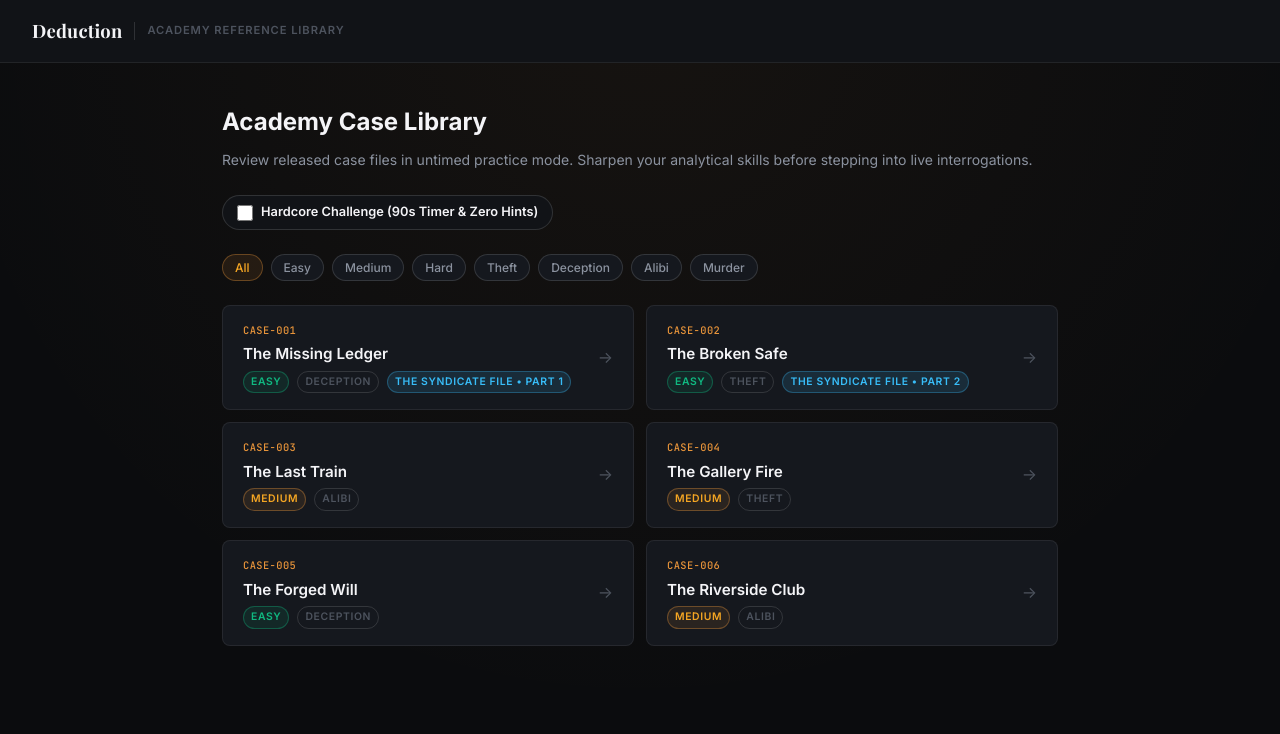
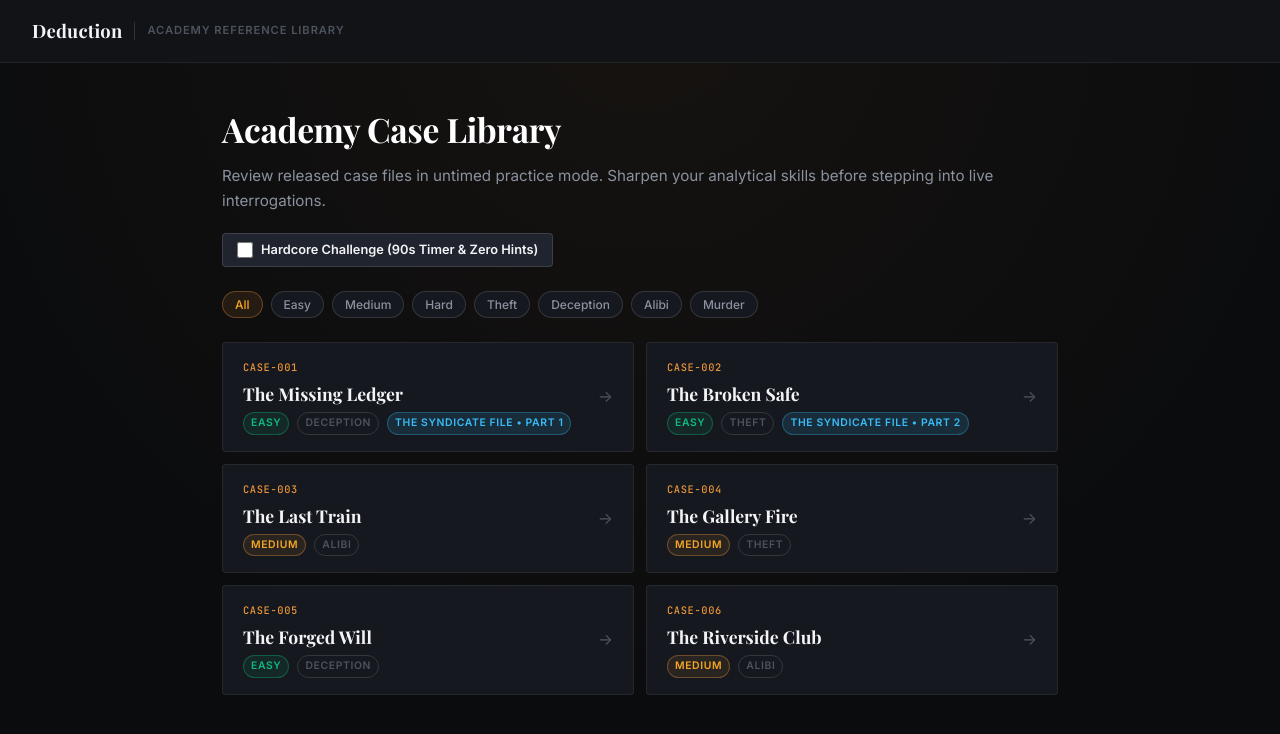
Before and after one commit to RuchitAgrawal/deduction-puzzle, a plain HTML site: page archive.html in a window 1280 px wide. Drawn offline with nearby package versions, Linux system fonts and the light colour scheme; a web font is replaced by a local one.

Commit message:
Update archive library layout and case cards with serif headers and editorial styling

```diff
--- a/css/archive.css
+++ b/css/archive.css
@@ -48,35 +48,38 @@
 }
 
 .archive-heading {
-  font-size: 1.5rem;
+  font-family: var(--font-serif);
+  font-size: 2.1rem;
   font-weight: 700;
+  letter-spacing: -0.01em;
+  color: #ffffff;
 }
 
 .archive-sub {
-  font-size: 0.875rem;
+  font-size: 0.95rem;
   color: var(--text-secondary);
   line-height: 1.6;
 }
 
 .hardcore-toggle-bar {
-  margin-top: var(--sp-4);
+  margin-top: var(--sp-3);
 }
 
 .hardcore-switch {
   display: inline-flex;
   align-items: center;
   gap: var(--sp-2);
-  background: var(--bg-surface);
+  background: var(--bg-elevated);
   border: 1px solid var(--border-default);
   padding: 6px 14px;
-  border-radius: var(--r-full);
+  border-radius: var(--r-sm);
   cursor: pointer;
   user-select: none;
   transition: border-color var(--t-fast), background var(--t-fast);
 }
 
 .hardcore-switch:hover {
-  border-color: #ef4444;
+  border-color: var(--amber);
 }
 
 .hardcore-switch input[type="checkbox"] {
@@ -147,19 +150,18 @@
   justify-content: space-between;
   background: var(--bg-card);
   border: 1px solid var(--border-subtle);
-  border-radius: var(--r-md);
+  border-radius: var(--r-sm);
   padding: var(--sp-4) var(--sp-5);
   text-decoration: none;
   color: inherit;
   gap: var(--sp-4);
-  transition: background var(--t-fast), border-color var(--t-fast), transform var(--t-fast);
+  transition: background var(--t-fast), border-color var(--t-fast);
   -webkit-tap-highlight-color: transparent;
 }
 
 .case-card:hover {
   background: var(--bg-card-hover);
-  border-color: var(--border-default);
-  transform: translateX(2px);
+  border-color: var(--amber);
 }
 
 .case-card.hidden {
@@ -177,12 +179,14 @@
   font-family: var(--font-mono);
   font-size: 0.65rem;
   color: var(--amber);
-  letter-spacing: 0.04em;
+  letter-spacing: 0.06em;
 }
 
 .case-card-title {
-  font-size: 0.95rem;
-  font-weight: 600;
+  font-family: var(--font-serif);
+  font-size: 1.1rem;
+  font-weight: 700;
+  color: var(--text-primary);
   white-space: nowrap;
   overflow: hidden;
   text-overflow: ellipsis;
```
